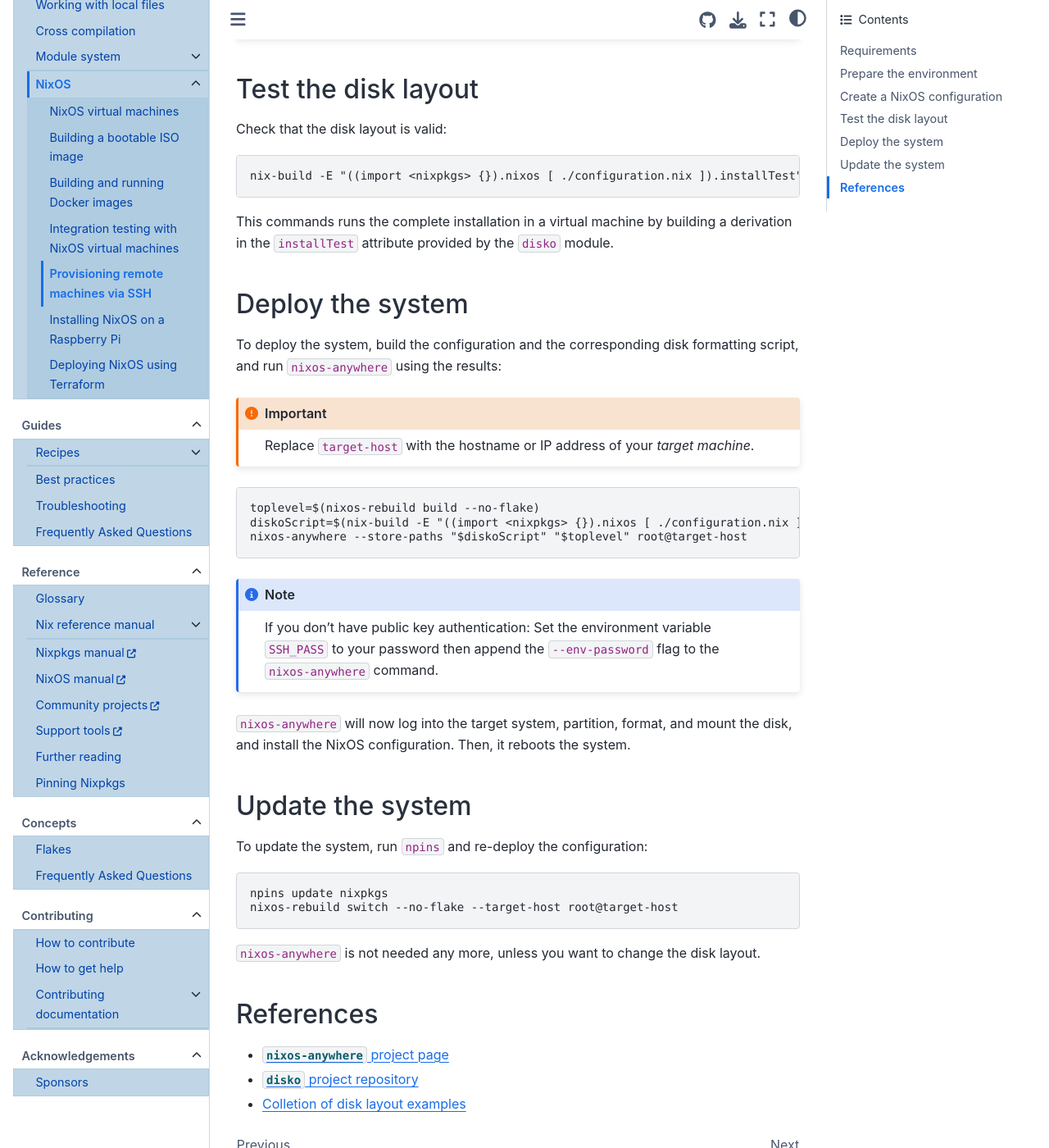
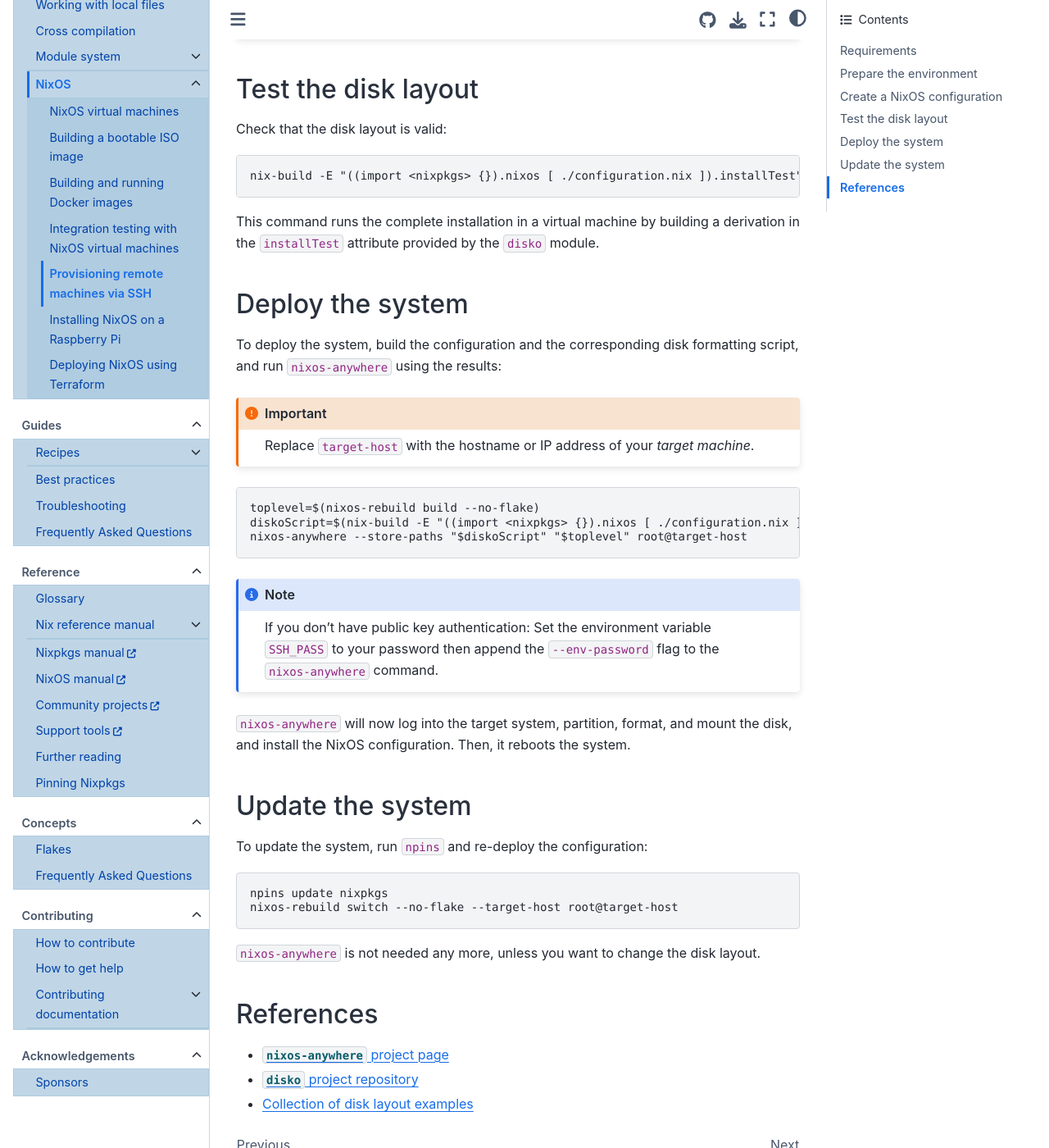
Before and after one commit to NixOS/nix.dev, a Sphinx documentation site: the page built from source/tutorials/nixos/provisioning-remote-machines.md, in a window 1280 px wide and 1400 px high, scrolled down 4031 px. Shown: the whole window at 82% size. Built offline with Sphinx 7.4.7 and the Sphinx Book theme 1.1.4, drawn with Linux system fonts in a browser that asks for light colours.

Commit message:
fix typos

````diff
--- a/source/tutorials/nixos/provisioning-remote-machines.md
+++ b/source/tutorials/nixos/provisioning-remote-machines.md
@@ -250,7 +250,7 @@
 nix-build -E "((import <nixpkgs> {}).nixos [ ./configuration.nix ]).installTest"
 ```
 
-This commands runs the complete installation in a virtual machine by building a derivation in the `installTest` attribute provided by the `disko` module.
+This command runs the complete installation in a virtual machine by building a derivation in the `installTest` attribute provided by the `disko` module.
 
 ## Deploy the system
 
@@ -289,4 +289,4 @@
 
 - [`nixos-anywhere` project page][`nixos-anywhere`]
 - [`disko` project repository][`disko`]
-- [Colletion of disk layout examples](https://github.com/nix-community/disko/tree/master/example)
+- [Collection of disk layout examples](https://github.com/nix-community/disko/tree/master/example)
````
